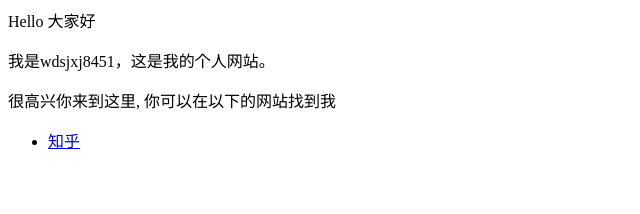
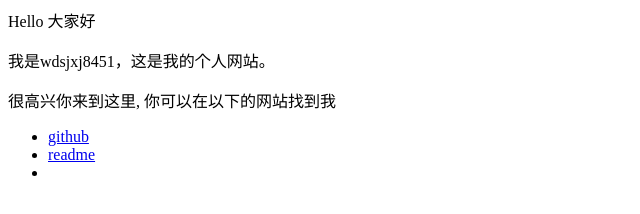
Before and after one commit to 8-python-snhk/8-python-snhk.github.io, a plain HTML site: page index.html in a window 1280 px wide. Shown: the full height of the page, 0-640 px from the left. Drawn offline with Linux system fonts and the light colour scheme.

Commit message:
Update index.html

```diff
--- a/index.html
+++ b/index.html
@@ -3,5 +3,6 @@
 <p>很高兴你来到这里, 你可以在以下的网站找到我</p>
 
 <ul>
-  <li> <a href="https://github.com/8-python-snhk">知乎</a> </li>
+  <li> <a href="https://github.com/8-python-snhk">github</a> </li>
+  <li> <a href="https://github.com/8-python-snhk/8-python-snhk.github.io/blob/main/README.md">readme</a> <li>
 </ul>
```
